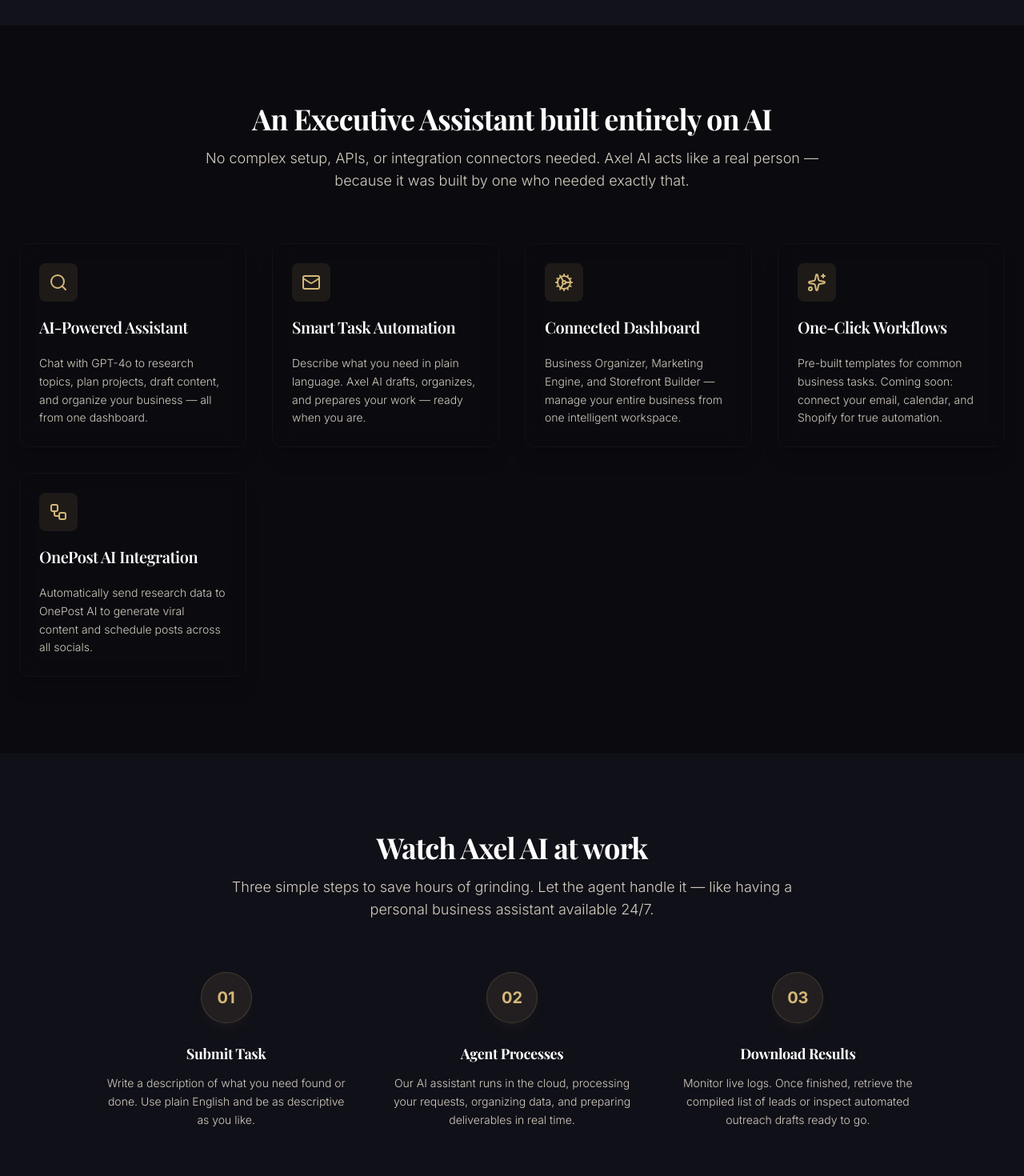
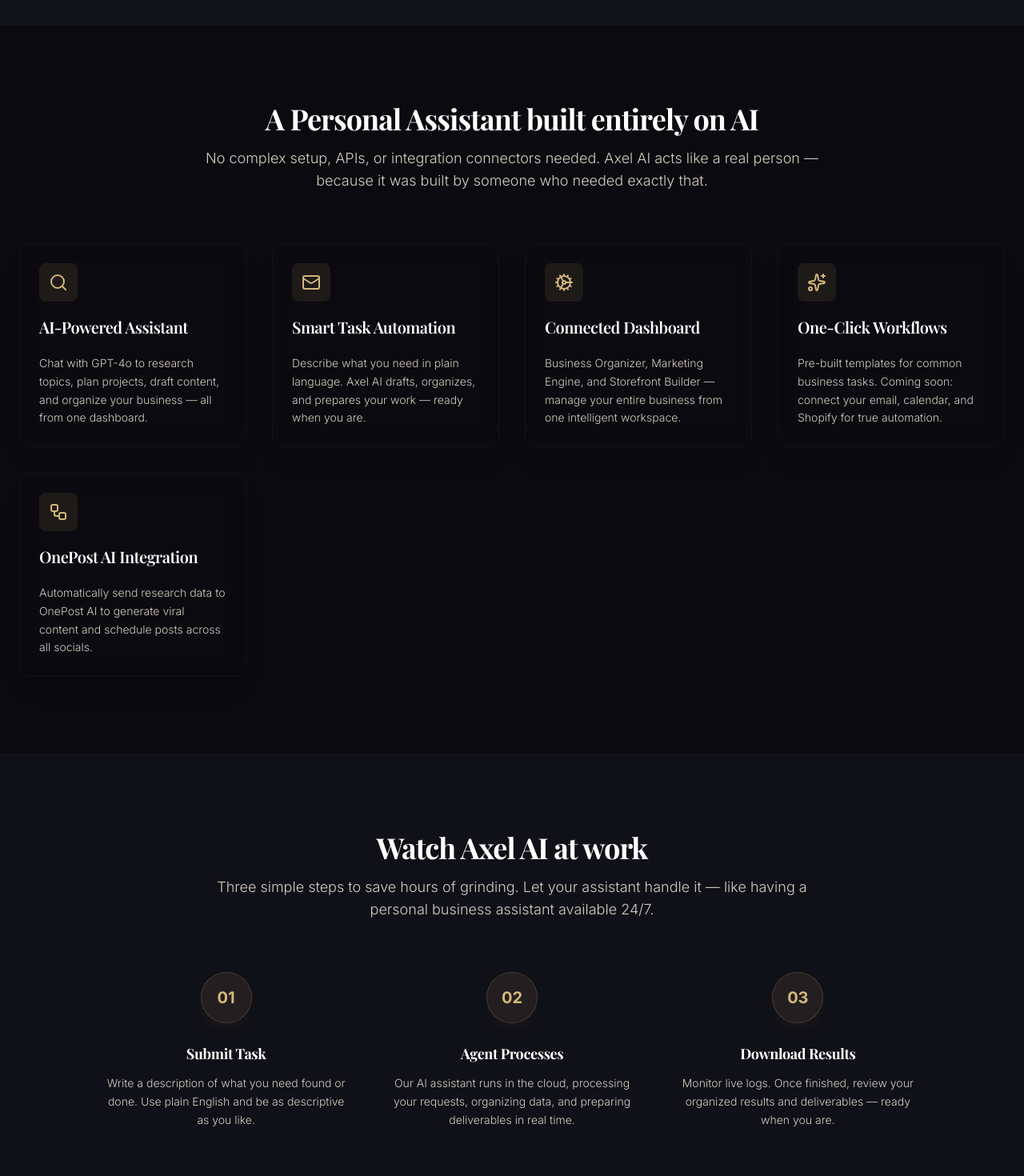
Before and after one commit to AureaHavenTech/AutoExec, a Next.js app: page / in a window 1280 px wide. Shown: the part 1300-2770 px from the top of the page at 80% size. Built offline with nearby package versions, Linux system fonts and the light colour scheme; a web font is replaced by a local one.

Commit message:
fix: QA audit — remaining 'Executive/agent/outreach/leads' language removed from public pages

```diff
--- a/src/app/faq/page.tsx
+++ b/src/app/faq/page.tsx
@@ -53,7 +53,7 @@
   },
   {
     q: "How is One Post AI related to Axel AI?",
-    a: "One Post AI is our sister product focused on social media content generation and scheduling. Axel AI and One Post AI are designed to work together — Axel AI handles research and outreach, while One Post AI manages your social media presence. Cross-promotion discounts are available."
+    a: "One Post AI is our sister product focused on social media content generation and scheduling. Axel AI and One Post AI are designed to work together — Axel AI handles business organization and planning, while One Post AI manages your social media presence. Cross-promotion discounts are available."
   }
 ];
 
--- a/src/app/page.tsx
+++ b/src/app/page.tsx
@@ -231,11 +231,11 @@
         <div className="max-w-7xl mx-auto px-6">
           <div className="text-center max-w-3xl mx-auto mb-16">
             <h2 className="text-3xl md:text-4xl font-bold tracking-tight text-white font-serif">
-              An Executive Assistant built entirely on AI
+              A Personal Assistant built entirely on AI
             </h2>
             <p className="mt-4 text-slate-200 text-lg">
               No complex setup, APIs, or integration connectors needed. Axel AI acts like a real person
-              — because it was built by one who needed exactly that.
+              — because it was built by someone who needed exactly that.
             </p>
           </div>
 
@@ -268,7 +268,7 @@
               Watch Axel AI at work
             </h2>
             <p className="mt-4 text-slate-200 text-lg">
-              Three simple steps to save hours of grinding. Let the agent handle it —
+              Three simple steps to save hours of grinding. Let your assistant handle it —
               like having a personal business assistant available 24/7.
             </p>
           </div>
@@ -298,7 +298,7 @@
               </div>
               <h3 className="text-lg font-bold text-white font-serif mb-3">Download Results</h3>
               <p className="text-sm text-slate-200 leading-relaxed max-w-xs">
-                Monitor live logs. Once finished, retrieve the compiled list of leads or inspect automated outreach drafts ready to go.
+                Monitor live logs. Once finished, review your organized results and deliverables — ready when you are.
               </p>
             </div>
           </div>
```
